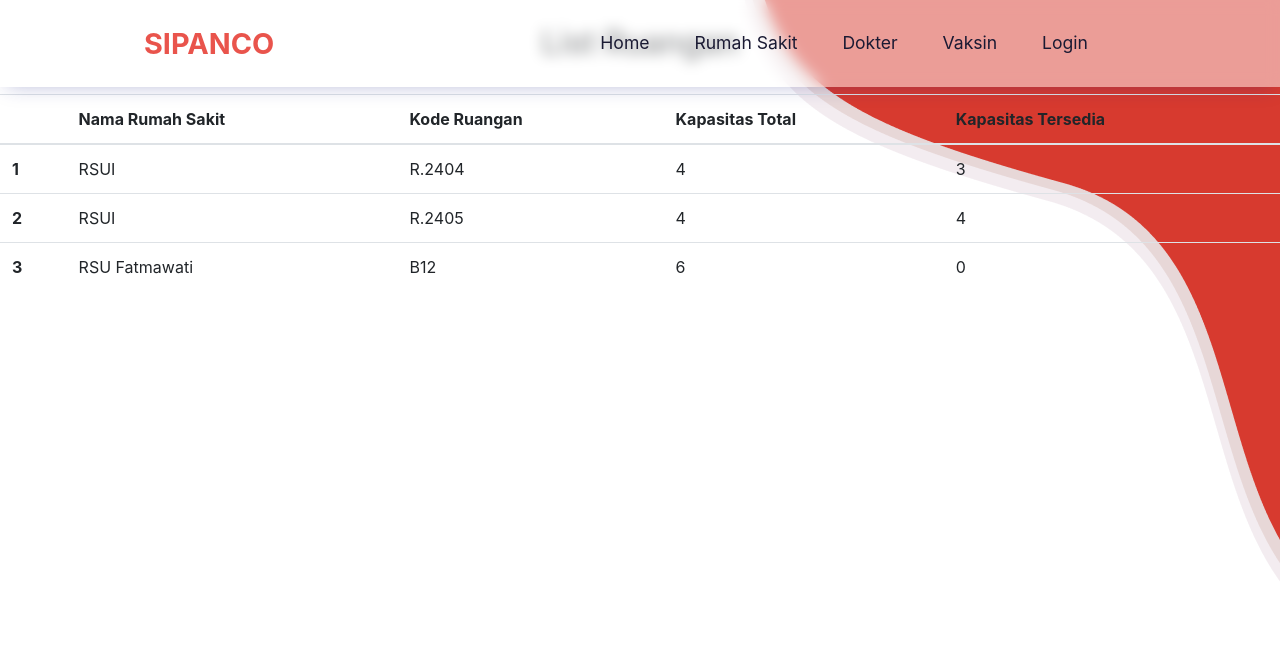
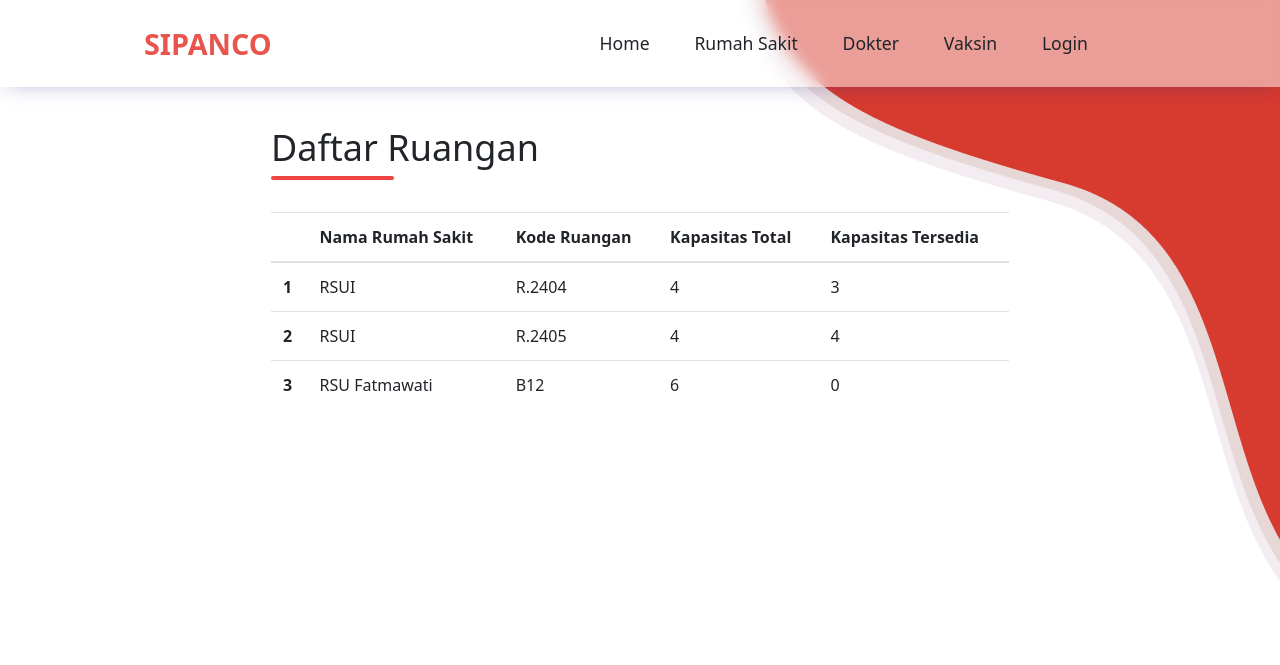
Before and after one commit to SIPANCO-RPL/django-sipanco, a Django app: page /rumah-sakit/lihat-ruangan in a window 1280 px wide. Shown: the top 665 px of the page. Run offline with Django 3.2, Linux system fonts and the light colour scheme; some libraries are stand-ins or nearby versions.

Commit message:
Add new item on navbar dropdown and add container on 'Daftar Ruangan'

```diff
--- a/templates/common/base.html
+++ b/templates/common/base.html
@@ -165,6 +165,8 @@
                 <div class="dropdown-content">
                   <a href="">List Rumah Sakit</a>
                   <a href="">Tambah Rumah Sakit</a>
+                  <a href="">Lihat Ruangan</a>
+                  <a href="">Buat Ruangan</a>
                 </div>
               </div>
             </li>
--- a/templates/list_ruangan.html
+++ b/templates/list_ruangan.html
@@ -3,15 +3,17 @@
 {% load static %}
 
 {% block style %}
+<link href="https://unpkg.com/tailwindcss@^2/dist/tailwind.min.css" rel="stylesheet">
 <title>Daftar Ruangan | SIPANCO</title>
 {% endblock style %}
 
 {% block content %}
-    <br>
-    <div class="container mx-auto mt-6">
-      <h2>List Ruangan</h2>
+<div class="container mx-auto mt-32" style="max-width: 768px;">
+  <div class="flex flex-col items-center md:items-start mb-8">
+      <h1 class="mb-2 text-3xl sm:text-4xl">Daftar Ruangan</h1>
+      <div class="w-1/6 bg-red-500 px-3 h-1 rounded-xl" />
   </div>
-  <br>
+</div>
 <table class="table">
   <thead>
     <tr>
@@ -46,9 +48,4 @@
     </tr>
   </tbody>
 </table>
-      <style>
-        h2{
-          text-align: center;
-        }
-      </style>
 {% endblock content %}
```
Lines whose indentation alone changed are shown as unchanged.
